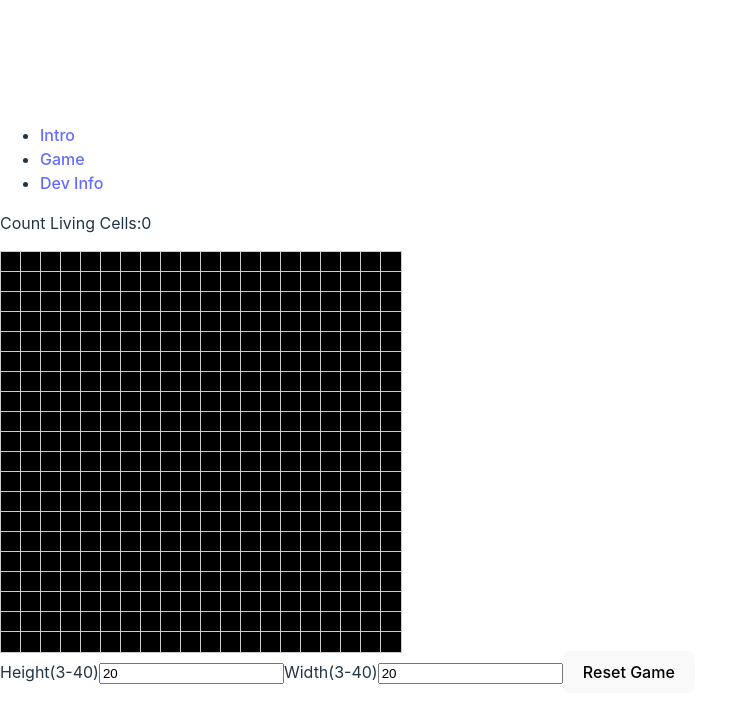
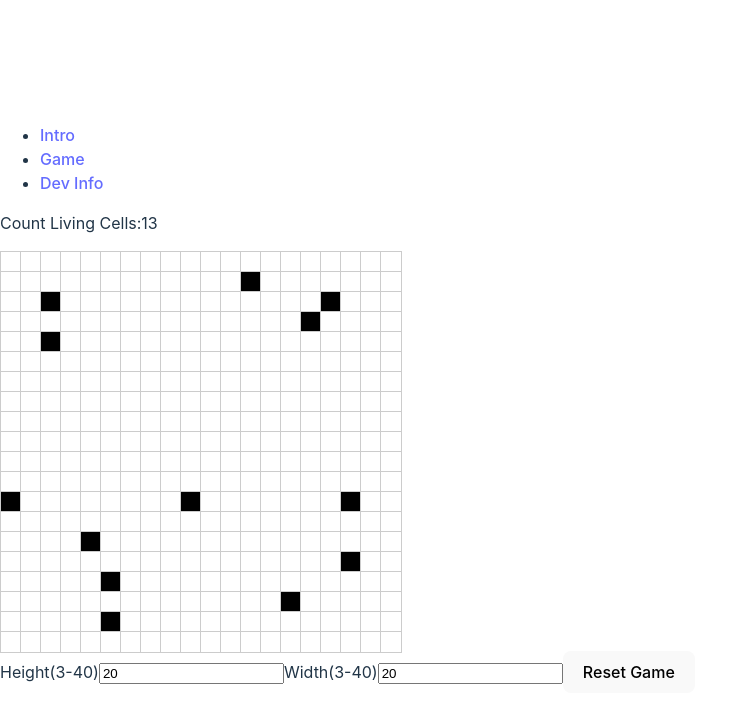
Before and after one commit to ledili2424/Conway-s-Game-of-Life, a React (Vite) app: page /game in a window 1280 px wide. Shown: the top 722 px of the page, without its empty margins (0-738 px from the left). Built offline with nearby package versions, Linux system fonts and the light colour scheme.

Commit message:
set random alive cells to black and implement toggle on click

```diff
--- a/src/components/Cell.jsx
+++ b/src/components/Cell.jsx
@@ -8,7 +8,7 @@ export default function Cell({ isAlive, onClick }) {
         width: "20px",
         height: "20px",
         border: "1px solid #ccc",
-        backgroundColor: "black",
+        backgroundColor: isAlive ? "black" : "white",
       }}
     ></div>
   );
--- a/src/components/GameContainer.jsx
+++ b/src/components/GameContainer.jsx
@@ -1,4 +1,4 @@
-import { useState } from "react";
+import { useState, useEffect } from "react";
 import Grid from "./Grid";
 
 const getRandomAliveCells = (rows, cols) => {
@@ -41,6 +41,14 @@ export default function GameContainer() {
     }
   }
 
+  useEffect(
+    function () {
+      const count = randomAliveCells.length;
+      setLivingCellsCount(count);
+    },
+    [randomAliveCells]
+  );
+
   return (
     <div>
       <p>Count Living Cells:{livingCellsCount}</p>
@@ -48,7 +56,7 @@ export default function GameContainer() {
         rows={rows}
         cols={cols}
         updateLivingCellsCount={setLivingCellsCount}
-        aliveCells={randomAliveCells}
+        randomAliveCells={randomAliveCells}
       />
       <label>
         Height(3-40)
--- a/src/components/Grid.jsx
+++ b/src/components/Grid.jsx
@@ -14,12 +14,13 @@ export default function Grid({
   );
   console.log(rows);
   console.log(cols);
+  console.log(grid);
 
-  useEffect(() => {
-    console.log(rows + "insdie");
-    console.log(cols + "isd");
-    const newGrid = Array.from(Array(rows), () => new Array(cols).fill(0));
-    console.log(newGrid);
+  useEffect(
+    function () {
+      const newGrid = Array.from({ length: rows }, () =>
+        new Array(cols).fill(0)
+      );
 
       if (randomAliveCells && randomAliveCells.length > 0) {
         for (let i = 0; i < randomAliveCells.length; i++) {
@@ -28,15 +29,22 @@ export default function Grid({
             newGrid[row][col] = 1;
           }
         }
+      }
+      setGrid(newGrid);
+    },
+    [randomAliveCells, rows, cols]
+  );
 
+  function toggleCellState(row, col) {
+    const newGrid = [...grid];
+    newGrid[row][col] = 1 - newGrid[row][col];
     setGrid(newGrid);
 
-      const count = randomAliveCells.length;
-      updateLivingCellsCount(count);
+    const livingCellsCount = newGrid
+      .flat()
+      .reduce((count, cell) => count + cell, 0);
+    updateLivingCellsCount(livingCellsCount);
   }
-  }, [rows, cols, updateLivingCellsCount, randomAliveCells, grid]);
-
-  function toggleCellState() {}
 
   return (
     <div
@@ -50,8 +58,8 @@ export default function Grid({
         Array.from({ length: cols }, (_, colIndex) => (
           <Cell
             key={`${rowIndex}-${colIndex}`}
-            isAlive={true}
-            onClick={toggleCellState}
+            isAlive={grid[rowIndex][colIndex] === 1}
+            onClick={() => toggleCellState(rowIndex, colIndex)}
           />
         ))
       )}
```
Lines whose indentation alone changed are shown as unchanged.
